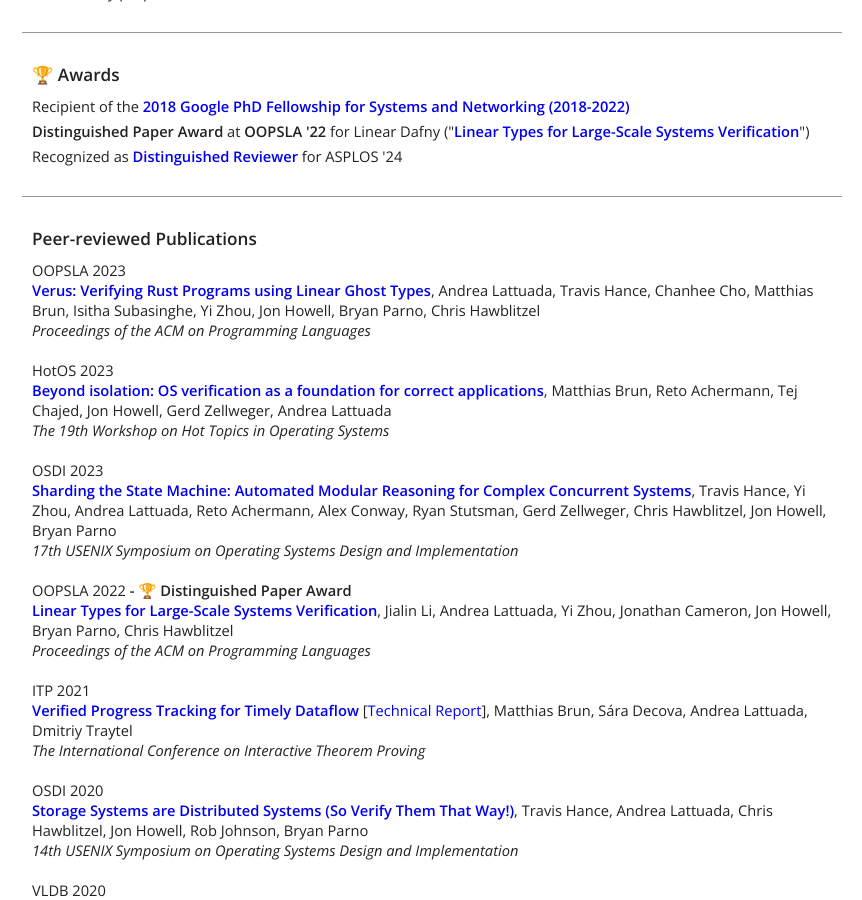
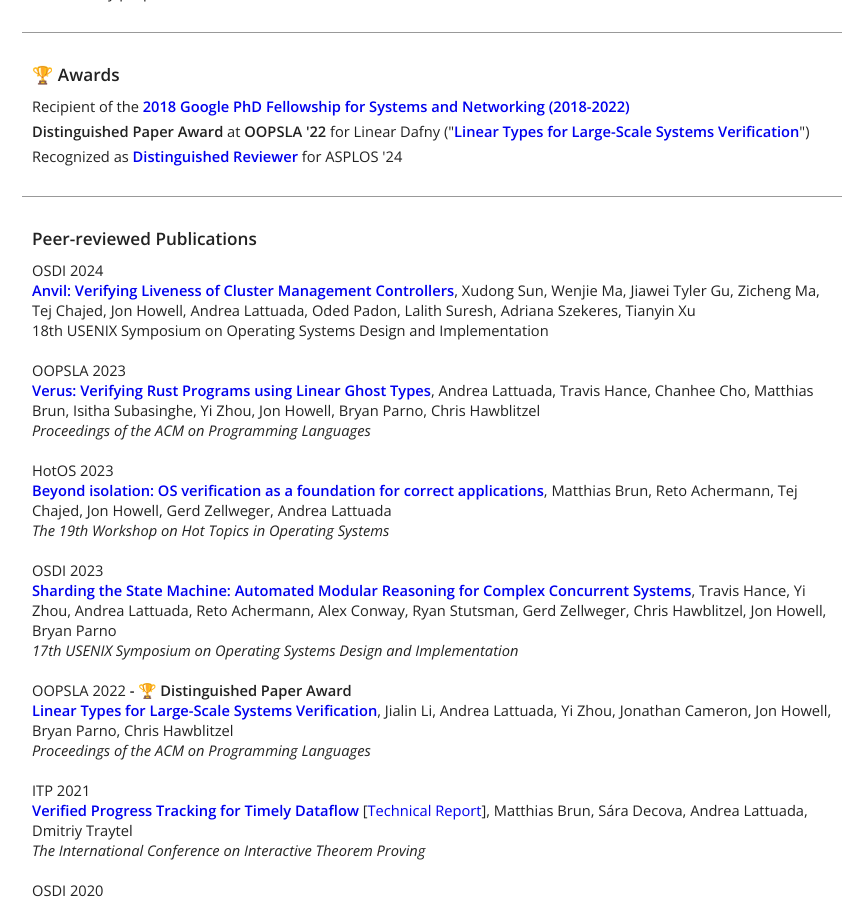
Before and after one commit to utaal/utaal.github.io, a Jekyll site: the page built from index.html, in a window 1280 px wide and 900 px high, scrolled down 692 px. Shown: the whole window, without its empty margins (8-870 px from the left). Built offline with Jekyll 4.4.1, drawn with Linux system fonts in a browser that asks for light colours; nearby versions of some CDN libraries.

Commit message:
add anvil paper

```diff
--- a/index.html
+++ b/index.html
@@ -61,6 +61,11 @@
         <div class="main relative card">
           <h3>Peer-reviewed Publications</h3>
           <ul class="resume">
+            <li>
+                <div class="publication-year">OSDI 2024</div>
+                <div><a href="https://www.usenix.org/conference/osdi24/presentation/sun-xudong" class="paper-title">Anvil: Verifying Liveness of Cluster Management Controllers</a>, Xudong Sun, Wenjie Ma, Jiawei Tyler Gu, Zicheng Ma, Tej Chajed, Jon Howell, Andrea Lattuada, Oded Padon, Lalith Suresh, Adriana Szekeres, Tianyin Xu</div>
+                <div style="display: inline-block" class="publication-location">18th USENIX Symposium on Operating Systems Design and Implementation</div>
+            </li>
             <li>
               <div class="resume-year">OOPSLA 2023</div>
               <div><a href="https://doi.org/10.1145/3586037" class="paper-title">Verus: Verifying Rust Programs using Linear Ghost Types</a>, Andrea Lattuada, Travis Hance, Chanhee Cho, Matthias Brun, Isitha Subasinghe, Yi Zhou, Jon Howell, Bryan Parno, Chris Hawblitzel</div>
```
